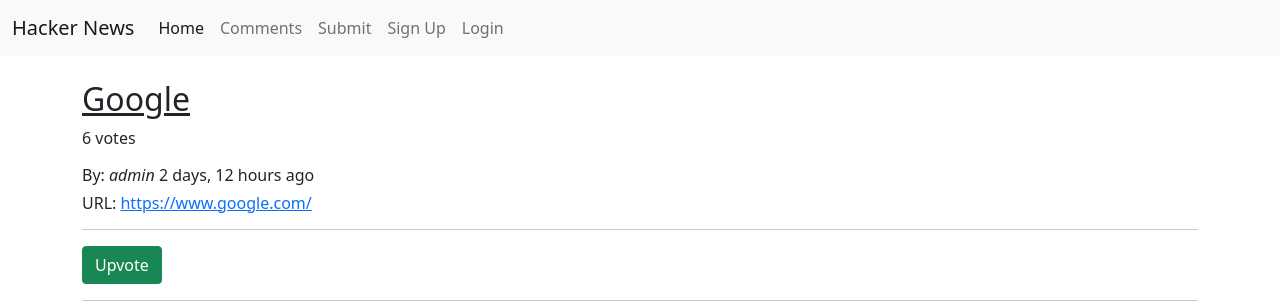
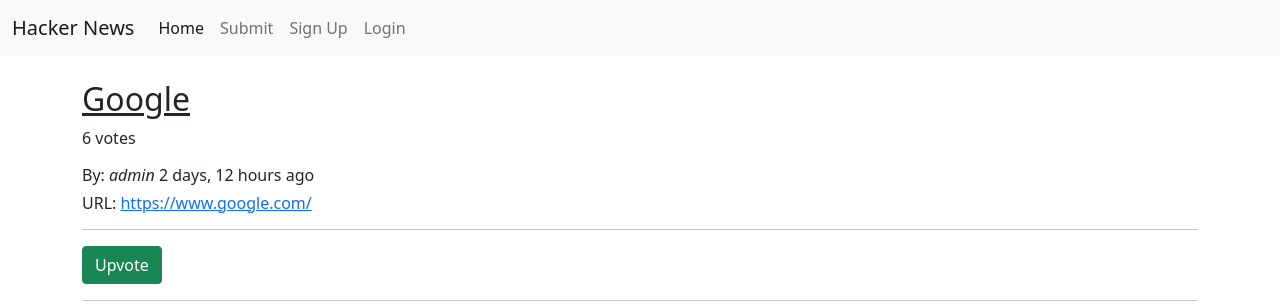
Before and after one commit to Mohamed-Sheik-Ali/HackerNewsClone, a Django app: page /post/5/ in a window 1280 px wide. Shown: the top 305 px of the page. Run offline with Django 3.2, Linux system fonts and the light colour scheme; data comes from the database, SQL or seed files in the repository.

Commit message:
Update main.html

```diff
--- a/HNC_app/templates/HNC_app/main.html
+++ b/HNC_app/templates/HNC_app/main.html
@@ -30,9 +30,6 @@
                     <a class="nav-link active" aria-current="page" href="{% url 'homePage' %}">Home</a>
                 </li>
                 <li class="nav-item">
-                    <a class="nav-link" aria-current="page" href="#">Comments</a>
-                </li>
-                <li class="nav-item">
                     <a class="nav-link" aria-current="page" href="{% url 'submit' %}">Submit</a>
                 </li>
                 {% if user.is_authenticated %}
```
